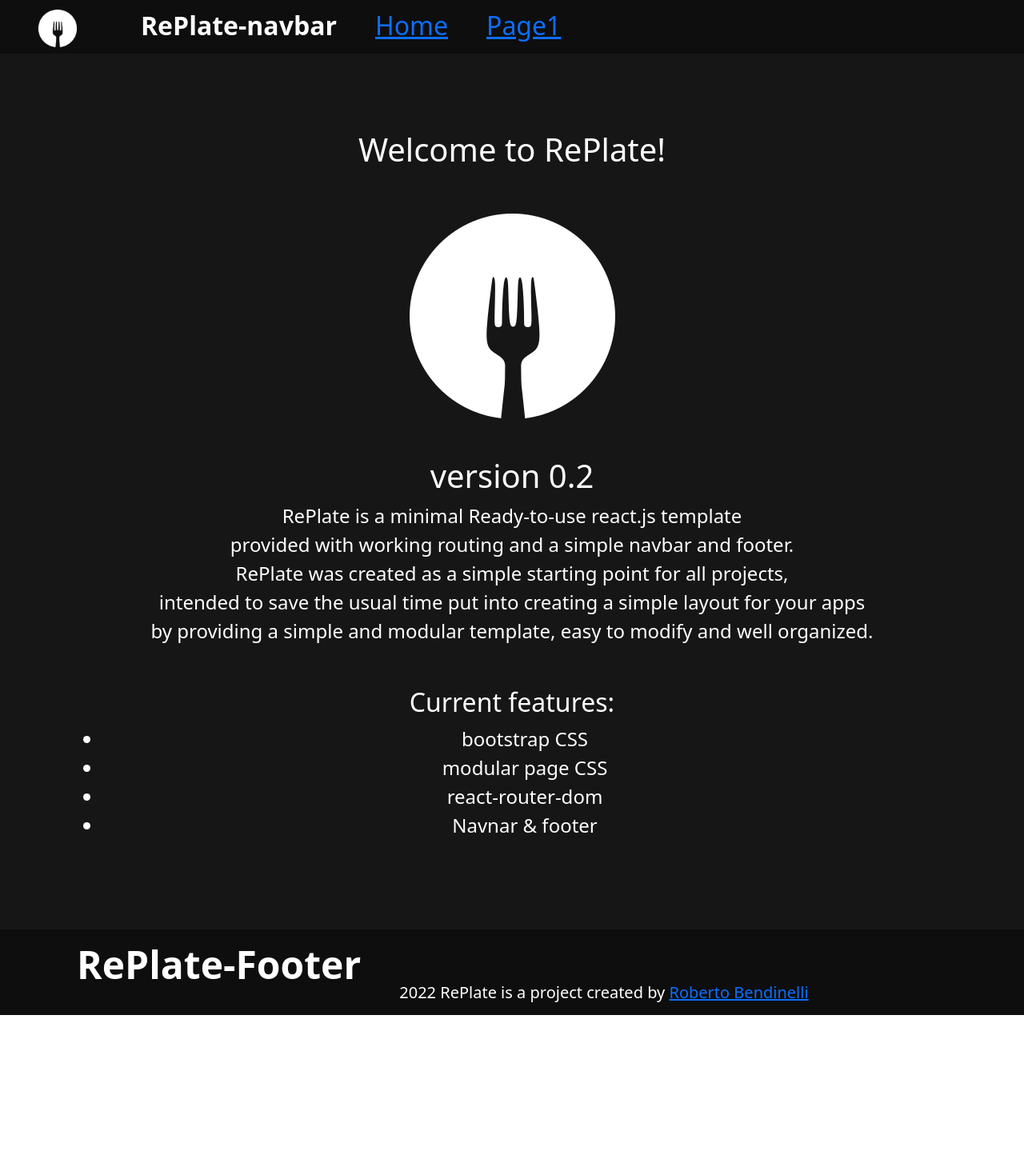
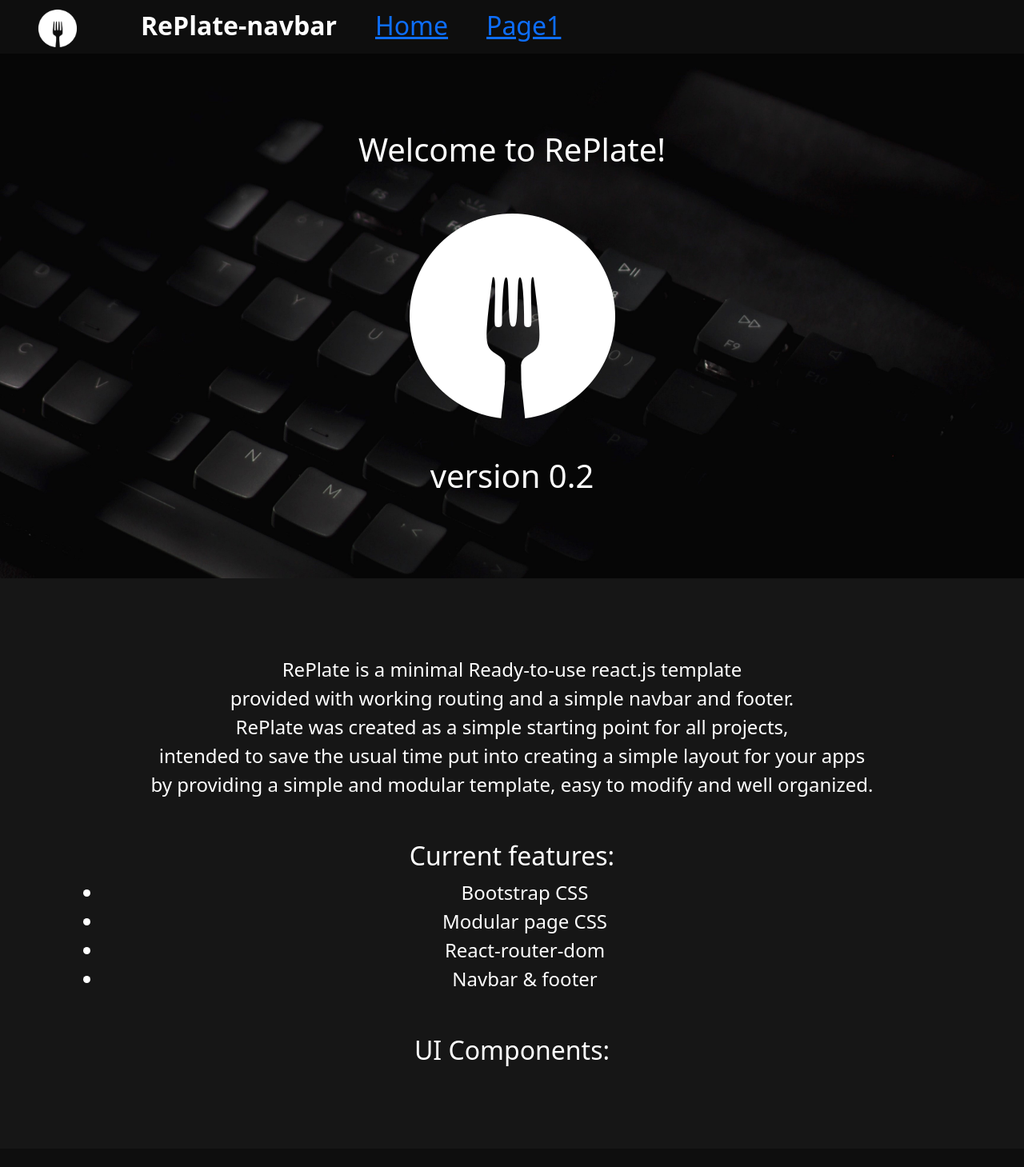
Before and after one commit to robertobendi/RePlate, a React (Create React App) app: page / in a window 1280 px wide. Shown: the top 1459 px of the page at 80% size. Before the commit the page ends 1269 px from the top, so only its background shows below. Built offline with nearby package versions, Linux system fonts and the light colour scheme.

Commit message:
IMP: prettier homepage

```diff
--- a/src/Home.js
+++ b/src/Home.js
@@ -10,32 +10,47 @@ function Home() {
   return (
     <body className={css.body}>
       <div className={css.center}>
+        {/* BACKGROUND CONTAINER */}
+
+        <div className={css.backgrounddiv}>
+          <div className={css.container}>
             <h1>Welcome to RePlate!</h1>
             <img src={logo} className={css.logo}></img>
             <h1>version 0.2</h1>
+          </div>
+        </div>
+
+        {/* TEXT CONTAINER */}
+
+        <div className={css.container}>
           <p>
-          RePlate is a minimal Ready-to-use
-          react.js template<br/>
-          provided with working routing and a simple navbar and footer.<br/>
-          RePlate was created as a simple starting point for all projects,<br/>
-          intended to save the usual time put into creating a simple layout for your apps<br/>
-          by providing a simple and modular template, easy to modify and well organized.<br/><br/>
+            RePlate is a minimal Ready-to-use react.js template
+            <br />
+            provided with working routing and a simple navbar and footer.
+            <br />
+            RePlate was created as a simple starting point for all projects,
+            <br />
+            intended to save the usual time put into creating a simple layout
+            for your apps
+            <br />
+            by providing a simple and modular template, easy to modify and well
+            organized.
+            <br />
+            <br />
           </p>
           <h2>Current features:</h2>
           <ul>
+            <li>Bootstrap CSS</li>
+            <li>Modular page CSS</li>
+            <li>React-router-dom</li>
             <li>
-            bootstrap CSS
-          </li>
-          <li>
-            modular page CSS
-          </li>
-          <li>
-            react-router-dom
-          </li>
-          <li>
-            Navnar & footer
+              Navbar & footer
+              <br />
+              <br />
             </li>
           </ul>
+          <h2>UI Components:</h2>
+        </div>
       </div>
     </body>
   );
--- a/src/Pages.module.css
+++ b/src/Pages.module.css
@@ -1,8 +1,11 @@
 .body {
   background-color: #161616;
-  padding: 4em;
   color: white;
   font-size: 1.5em;
+}
+
+.container{
+    padding: 4em;
 }
 
 .center{
@@ -10,6 +13,12 @@
     text-align: center;
 }
 
+.backgrounddiv{
+    background-image: url("./img/wp.jpg");
+    background-position: center;
+    background-size: cover;
+}
+
 .logo{
     padding: 2em;
 }
```
Also changed, not shown: src/img/wp.jpg (added). Lines whose indentation alone changed are shown as unchanged.
